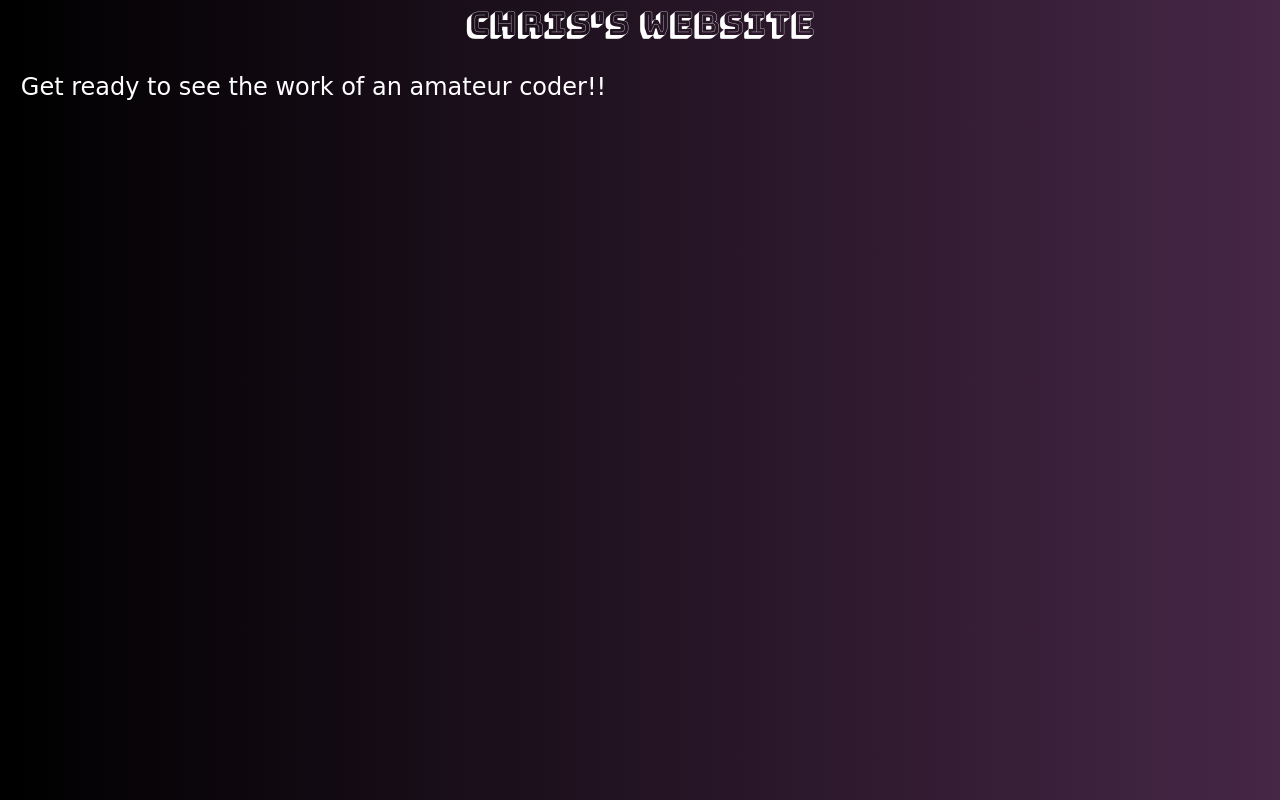
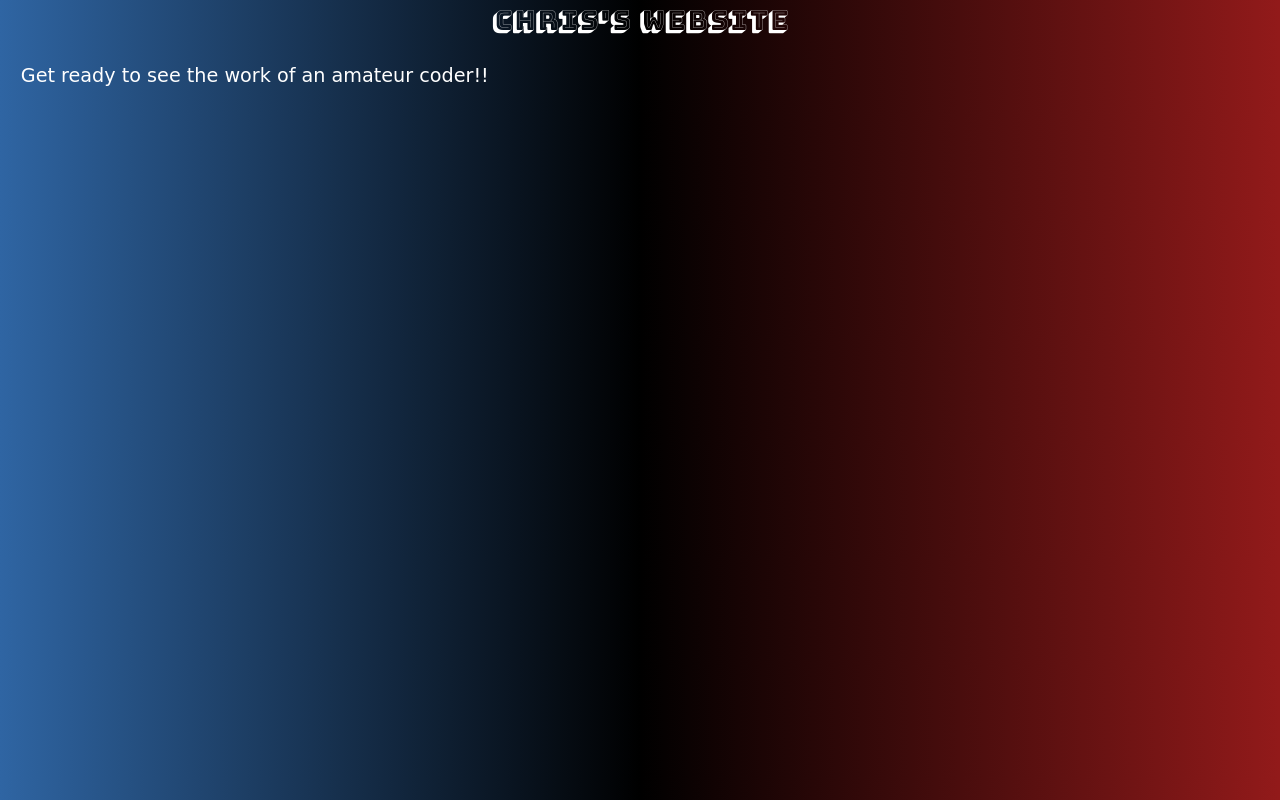
Before and after one commit to chrisanil/My-Website, a plain HTML site: page index.html in a window 1280 px wide. Drawn offline with nearby package versions, Linux system fonts and the light colour scheme; a web font is replaced by a local one.

```diff
--- a/index.html
+++ b/index.html
@@ -10,7 +10,7 @@
 <body class="back">
     <div id="Title">
     <h1 class="title">Chris's website</h1>
-    <h2 class="first">Get ready to see the work of an amateur coder!!</h2>
+    <h2 class="firstp">Get ready to see the work of an amateur coder!!</h2>
 </div>
 </body>
 </html>
--- a/main.css
+++ b/main.css
@@ -5,15 +5,15 @@
 .title{
     color: rgb(255, 255, 255);
     text-align: center;
-    font-size: 2rem;
+    font-size: 1.7rem;
     font-family: "Bungee Shade", cursive;
 }
-.first{
+.firstp{
     color: rgb(255, 255, 255);
     font-family: "Handjet", cursive;
-    font-size: 1.5rem;
+    font-size: 1.2rem;
     padding: 1.3rem;
 }
 .back{
-    background-image: linear-gradient(to right, black, rgb(70, 39, 70));
+    background-image: linear-gradient(to right, rgb(47, 101, 163), black, rgb(146, 26, 26));
 }
```
